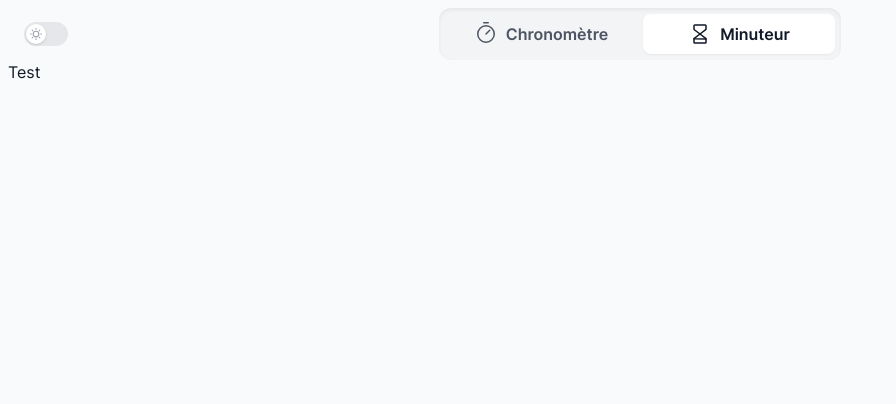
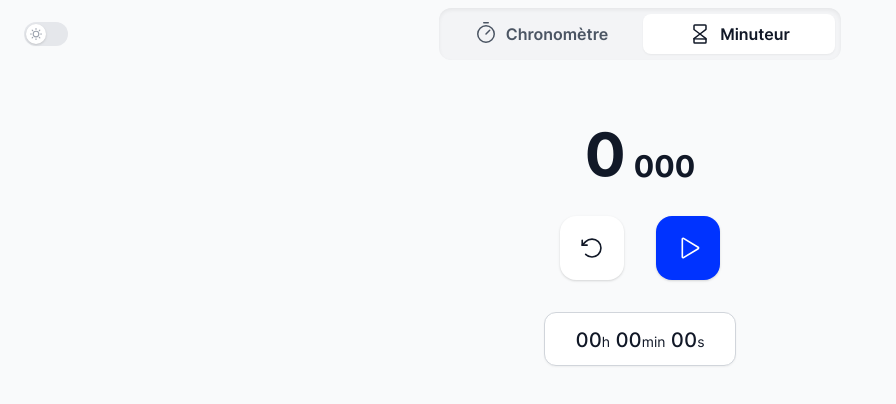
Before and after one commit to wdonval/stopwatch, a React (Vite) app: page /countdown in a window 1280 px wide. Shown: the top 404 px of the page, without its empty margins (0-896 px from the left). Built offline with nearby package versions, Linux system fonts and the light colour scheme.

Commit message:
countdown implementation

```diff
--- a/package.json
+++ b/package.json
@@ -17,6 +17,7 @@
 		"react-compound-timer": "^1.2.0",
 		"react-countdown": "^2.3.2",
 		"react-dom": "^17.0.0",
+		"react-number-format": "^4.7.3",
 		"react-router-dom": "^5.2.0",
 		"react-use-precision-timer": "^1.0.7",
 		"tasktimer": "^3.0.0"
--- a/src/App.jsx
+++ b/src/App.jsx
@@ -1,14 +1,15 @@
 import React, { useEffect, useState } from "react";
 import Timer from "@/components/Stopwatch/Timer";
+import Countdown from "@/components/Countdown/Countdown";
 import Navbar from "@/components/Navbar";
-import { BrowserRouter as Router, Switch, Route, useHistory } from "react-router-dom";
+import { BrowserRouter as Router, Switch, Route } from "react-router-dom";
 import { Timer as TimerIcon, HourglassLow } from "phosphor-react";
 import Toggle from "@/components/Toggle";
 import Tooltip from "@/components/Tooltip";
 
 const routes = [
 	{ path: "/", label: "Chronomètre", component: <Timer />, icon: <TimerIcon size={24} /> },
-	{ path: "/countdown", label: "Minuteur", component: <div>Test</div>, icon: <HourglassLow size={24} /> },
+	{ path: "/countdown", label: "Minuteur", component: <Countdown />, icon: <HourglassLow size={24} /> },
 ];
 
 function App() {
--- /dev/null
+++ b/src/components/Countdown/Countdown.jsx
@@ -0,0 +1,60 @@
+import React, { useRef, useState } from "react";
+import ReactCountdown from "react-countdown";
+import InputMask from "@/components/Countdown/InputMask";
+import CountdownDisplay from "@/components/Countdown/CountdownDisplay";
+import CountdownControl from "@/components/Countdown/CountdownControl";
+import { msToTime } from "@/mixins";
+import { useAtom } from "jotai";
+import { maxTimeAtom } from "@/components/Stopwatch/Timer";
+
+export default function Countdown() {
+	const [date, setDate] = useState(Date.now());
+	const countdown = useRef(null);
+	const [started, setStarted] = useState(false);
+	const maxTime = useAtom(maxTimeAtom);
+
+	const renderer = ({ total, completed }) => {
+		return <CountdownDisplay time={msToTime(total, 9999999999999)} />;
+	};
+
+	const startOrStop = () => {
+		const api = countdown.current.getApi();
+		if (api.isStopped()) {
+			api.start();
+			setStarted(true);
+		} else if (api.isPaused()) {
+			api.start();
+			setStarted(true);
+		} else {
+			api.pause();
+			setStarted(false);
+		}
+	};
+
+	const resetTimer = () => {
+		const api = countdown.current.getApi();
+		api.stop();
+		setStarted(false);
+	};
+
+	return (
+		<div className="max-w-xl w-full mx-auto text-gray-900 dark:text-gray-100 z-50 transition-colors duration-150 mt-8">
+			<ReactCountdown
+				ref={countdown}
+				date={date}
+				controlled={false}
+				intervalDelay={0}
+				autoStart={false}
+				precision={3}
+				renderer={renderer}
+				onPause={() => setStarted(false)}
+				onStop={() => setStarted(false)}
+				onComplete={() => setStarted(false)}
+			/>
+			<CountdownControl reset={resetTimer} toggle={startOrStop} started={started} />
+			<div className="mt-8 flex justify-center">
+				<InputMask onChange={(value) => setDate(Date.now() + value)} />
+			</div>
+		</div>
+	);
+}
--- /dev/null
+++ b/src/components/Countdown/CountdownControl.jsx
@@ -0,0 +1,45 @@
+import React, { useEffect, useRef } from "react";
+import { Play, Pause, ArrowCounterClockwise, FlagBanner } from "phosphor-react";
+
+export default function TimerControl({ started, reset, toggle, save }) {
+	const startButton = useRef(null);
+	const resetButton = useRef(null);
+
+	useEffect(() => {
+		document.addEventListener("keyup", (event) => handleInput(event));
+
+		return function cleanup() {
+			document.removeEventListener("keyup", (event) => handleInput(event));
+		};
+	}, []);
+
+	const handleInput = (event) => {
+		if (event.target === document.body) {
+			if (event.code === "Enter" || event.code === "Space") {
+				startButton.current.click();
+			} else if (event.code === "Backspace" || event.code === "Delete") {
+				resetButton.current.click();
+			}
+		}
+	};
+
+	return (
+		<div className="flex items-center justify-center xs:gap-8 gap-4">
+			<button
+				ref={resetButton}
+				className="flex-shrink-0 rounded-2xl shadow flex items-center justify-center bg-white dark:bg-gray-800 text-gray-900 dark:text-gray-100 h-16 w-16 transform active:scale-95 transition-all duration-150 outline-none focus:outline-none focus-visible:ring-2 focus-visible:ring-primary focus-visible:ring-offset-2 focus-visible:ring-offset-gray-50 dark:focus-visible:ring-offset-gray-900"
+				onClick={reset}
+			>
+				<ArrowCounterClockwise size={26} />
+			</button>
+			<button
+				ref={startButton}
+				className="flex-shrink-0 rounded-2xl shadow flex items-center justify-center bg-primary text-white dark:text-gray-100 h-16 w-16 transform active:scale-95 transition-all duration-150 outline-none focus:outline-none focus-visible:ring-2 focus-visible:ring-primary focus-visible:ring-offset-2 focus-visible:ring-offset-gray-50 dark:focus-visible:ring-offset-gray-900"
+				onClick={toggle}
+			>
+				{!started && <Play size={26} />}
+				{started && <Pause size={26} />}
+			</button>
+		</div>
+	);
+}
--- /dev/null
+++ b/src/components/Countdown/CountdownDisplay.jsx
@@ -0,0 +1,15 @@
+import React from "react";
+import { displayHours, displayMinutes, displaySeconds, displayMilliseconds } from "@/mixins";
+
+export default function CountdownDisplay({ time }) {
+	return (
+		<div className="flex items-end justify-center font-bold gap-2 tabular-nums rounded-2xl py-8">
+			{displayHours(time) && <div className="text-6xl">{displayHours(time)}</div>}
+			{time.hours != 0 && <div className="text-6xl">:</div>}
+			{displayMinutes(time) && <div className="text-6xl">{displayMinutes(time)}</div>}
+			{(time.minutes != 0 || time.hours != 0) && <div className="text-6xl">:</div>}
+			<div className="text-6xl">{displaySeconds(time)}</div>
+			<div className="text-3xl">{displayMilliseconds(time)}</div>
+		</div>
+	);
+}
--- /dev/null
+++ b/src/components/Countdown/InputMask.jsx
@@ -0,0 +1,89 @@
+import React, { useState, useRef, useEffect } from "react";
+import { timeToMs } from "@/mixins";
+
+String.prototype.replaceBetween = function (start, end, what) {
+	return this.substring(0, start) + what + this.substring(end);
+};
+
+export default function InputMask({ onChange }) {
+	const inputRef = useRef(null);
+	const valueTemplate = "000000";
+	const [value, setValue] = useState(valueTemplate);
+	const [valueCount, setValueCount] = useState("");
+	const maxValueCount = 6;
+
+	const toString = (value) => {
+		const suffixes = ["h", "min", "s"];
+		const array = value.match(/.{2}/g);
+		let string = "";
+		array.forEach((item, index) => {
+			string = string + item + `<span class="text-sm font-normal">${suffixes[index]}</span>` + " ";
+		});
+		return string;
+	};
+
+	const splitTime = (timeString) => {
+		const array = timeString.match(/.{2}/g);
+		return { hours: parseInt(array[0], 10), minutes: parseInt(array[1], 10), seconds: parseInt(array[2], 10) };
+	};
+
+	useEffect(() => {
+		const splittedTime = splitTime(value);
+		onChange(timeToMs(splittedTime.hours, splittedTime.minutes, splittedTime.seconds));
+	}, [value]);
+
+	const handleInput = (event) => {
+		const inputValue = event.target.value;
+		if (!isNaN(inputValue) && inputValue != 0 && valueCount.length < maxValueCount) {
+			setValue(`${valueCount}${inputValue}`.padStart(maxValueCount, "0"));
+			setValueCount(`${valueCount}${inputValue}`);
+		}
+	};
+
+	const remove = () => {
+		const newValue = valueCount.slice(0, -1);
+		setValue(newValue.padStart(maxValueCount, "0"));
+		setValueCount(newValue);
+	};
+
+	const removeAll = () => {
+		const newValue = "0";
+		setValue(newValue.padStart(maxValueCount, "0"));
+		setValueCount(newValue);
+	};
+
+	const handleKeyDown = (event) => {
+		if (
+			event.code.toLowerCase() === "backspace" ||
+			event.key.toLowerCase() === "backspace" ||
+			event.code.toLowerCase() === "delete" ||
+			event.key.toLowerCase() === "delete"
+		) {
+			if (event.ctrlKey) {
+				removeAll();
+			} else {
+				remove();
+			}
+		}
+	};
+
+	return (
+		<div className="inline-block relative w-auto">
+			<input
+				ref={inputRef}
+				className="bg-white dark:bg-gray-800 text-gray-900 dark:text-gray-100 select-all text-transparent text-center text-xl tabular-nums w-48 px-4 py-3 caret-transparent rounded-xl outline-none focus:outline-none shadow-sm focus:ring-primary focus:border-primary dark:focus:border-primary block border-gray-300 dark:border-gray-700"
+				type="text"
+				value=""
+				onInput={handleInput}
+				onKeyDown={handleKeyDown}
+				inputMode="numeric"
+			/>
+			<div
+				className="text-xl absolute tabular-nums inset-0 top-1/2 left-1/2 transform -translate-x-1/2 -translate-y-1/2 w-full text-center font-medium pointer-events-none"
+				dangerouslySetInnerHTML={{
+					__html: toString(value),
+				}}
+			></div>
+		</div>
+	);
+}
--- a/src/components/Stopwatch/Timer.jsx
+++ b/src/components/Stopwatch/Timer.jsx
@@ -68,7 +68,7 @@ export default function Timer() {
 	};
 
 	return (
-		<div className="max-w-xl w-full mx-auto text-gray-900 dark:text-gray-100 z-50 transition-colors duration-150">
+		<div className="max-w-xl w-full mx-auto text-gray-900 dark:text-gray-100 z-50 transition-colors duration-150 mt-8">
 			<TimerDisplay pause={pauseTimer} time={msToTime(stopwatch.getElapsedRunningTime(), maxTime)} />
 			<TimerControl
 				reset={resetTimer}
--- a/src/mixins/index.js
+++ b/src/mixins/index.js
@@ -8,6 +8,13 @@ export const msToTime = (duration, maxTime) => {
 		hours = Math.floor(duration / (1000 * 60 * 60));
 
 	return { hours, minutes, seconds, milliseconds, duration };
+};
+
+export const timeToMs = (hours, minutes, seconds) => {
+	let ms = hours * 60 * 60 * 1000;
+	ms += minutes * 60 * 1000;
+	ms += seconds * 1000;
+	return ms;
 };
 
 export const displayMilliseconds = (time) => {
--- a/tailwind.config.js
+++ b/tailwind.config.js
@@ -22,5 +22,5 @@ module.exports = {
 	variants: {
 		extend: {},
 	},
-	plugins: [],
+	plugins: [require("@tailwindcss/forms")],
 };
```
Also changed, not shown: 1 other file (tests, documents, lock files or other folders).
